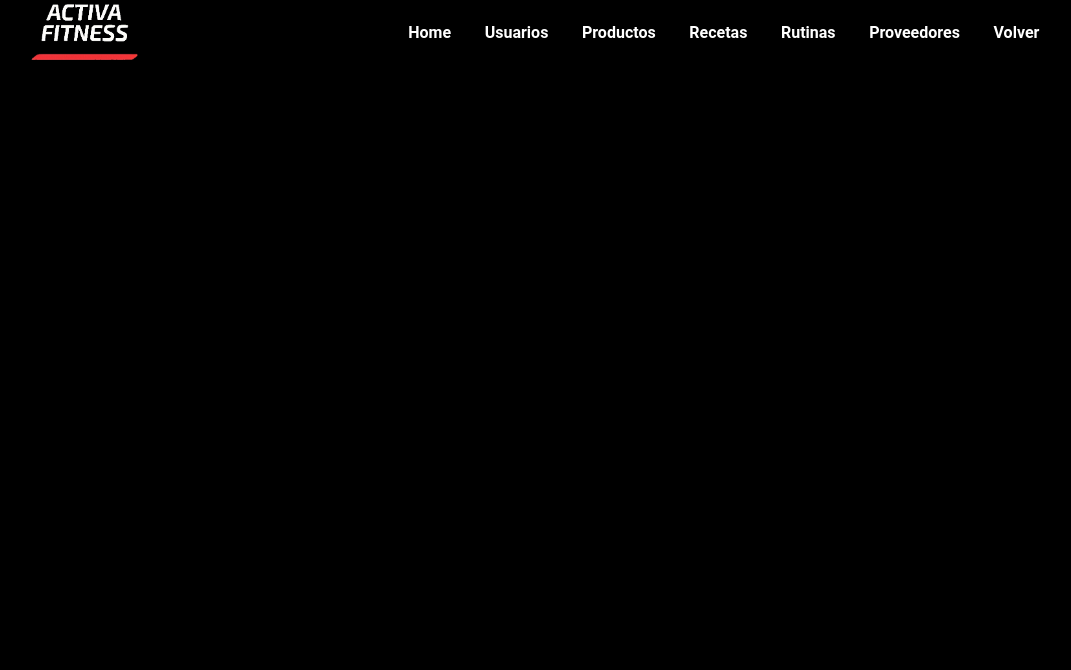
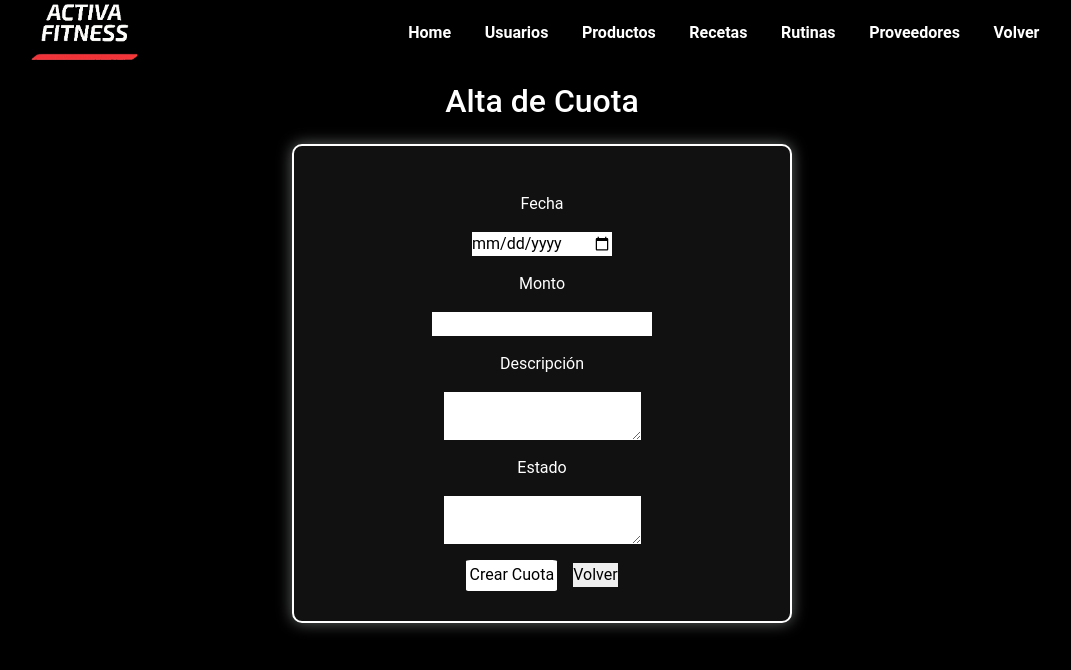
Before and after one commit to FrancoSeccaspina/proyectoFinal.io, a React (Create React App) app in the folder frontend/: page /cuotaNueva/1 in a window 1280 px wide. Shown: the top 670 px of the page, without its empty margins (98-1169 px from the left). Built offline with nearby package versions, Linux system fonts and the light colour scheme.

Commit message:
Se agrega boton agregar cuota con formulario, se crea el metodo crearCuota en controlador

```diff
--- /dev/null
+++ b/frontend/src/ABM/AltaCuota.jsx
@@ -0,0 +1,85 @@
+import React, { useState } from 'react';
+import { useNavigate, useParams } from 'react-router-dom';
+import axios from 'axios';
+import '../css/edicion.css';
+
+const AltaCuota = () => {
+  const { idUsuario } = useParams();
+  const navigate = useNavigate(); // ⬅️ Faltaba esto
+
+  const [cuota, setCuota] = useState({
+    fecha: '',
+    descripcion: '',
+    monto: '',
+    estado: '',
+    id_usuario: idUsuario || ''
+  });
+
+  const handleChange = (e) => {
+    const { name, value } = e.target;
+    setCuota(prev => ({
+      ...prev,
+      [name]: value
+    }));
+  };
+
+  const handleSubmit = async (e) => {
+    e.preventDefault();
+    try {
+      await axios.post('http://localhost:3032/api/cuotas', cuota);
+      console.log("Cuota creada exitosamente");
+      navigate('/Usuarios');
+    } catch (error) {
+      console.error('Error al crear cuota:', error);
+      alert(`Error: ${error.response?.data?.message || error.message}`);
+    }
+  };
+
+  return (
+    <div className="contenedor">
+      <h2>Alta de Cuota</h2>
+      <form onSubmit={handleSubmit} className="formulario">
+        <label>Fecha</label>
+        <input
+          type="date"
+          name="fecha"
+          value={cuota.fecha}
+          onChange={handleChange}
+          required
+        />
+
+        <label>Monto</label>
+        <input
+          type="number"
+          name="monto"
+          value={cuota.monto}
+          onChange={handleChange}
+          required
+        />
+
+        <label>Descripción</label>
+        <textarea
+          name="descripcion"
+          value={cuota.descripcion}
+          onChange={handleChange}
+          required
+        />
+
+        <label>Estado</label>
+        <textarea
+          name="estado"
+          value={cuota.estado}
+          onChange={handleChange}
+          required
+        />
+
+        <div className="acomodar">
+          <button type="submit" className="boton">Crear Cuota</button>
+          <button type="button" className="atras" onClick={() => navigate('/Usuarios')}>Volver</button>
+        </div>
+      </form>
+    </div>
+  );
+};
+
+export default AltaCuota;
--- a/frontend/src/App.jsx
+++ b/frontend/src/App.jsx
@@ -1,4 +1,3 @@
-
 import Productos from './component/Productos';
 import Home from './component/Home';
 import Usuario from "./component/Usuario";
@@ -6,22 +5,26 @@ import Rutinas from "./component/Rutinas";
 import Recetas from "./component/Recetas";
 import Sidebar from './component/Sidebar';
 import CuotaFormulario from './component/CuotaFormulario';
-import Proveedores from './component/Proveedores'
+import Proveedores from './component/Proveedores';
+
 import { BrowserRouter, Route, Routes } from 'react-router-dom';
+
 import EdicionReceta from './ABM/EdicionRece';
 import EdicionRutina from './ABM/EdicionRuti';
 import EdicionUsuario from './ABM/EdicionUsu';
 import EdicionProductos from './ABM/EdicionProd';
+
 import AltaProd from './ABM/AltaProd';
 import AltaRuti from './ABM/AltaRuti';
 import AltaRece from './ABM/AltaRece';
 import EdicionCuota from './ABM/EdicionCuota';
+import AltaCuota from './ABM/AltaCuota';
 
-function App(){
+function App() {
   return (
     <div>
       <BrowserRouter>
-      <Sidebar/>
+        <Sidebar />
         <Routes>
           <Route path="/" element={<Home />} />
           <Route path="/Productos" element={<Productos />} />
@@ -29,15 +32,22 @@ function App(){
           <Route path="/Rutinas" element={<Rutinas />} />
           <Route path="/Recetas" element={<Recetas />} />
           <Route path="/Proveedores" element={<Proveedores />} />
+
+          {/* Ediciones */}
           <Route path="/productos/editar/:id" element={<EdicionProductos />} />
           <Route path="/recetas/editar/:id" element={<EdicionReceta />} />
           <Route path="/rutinas/editar/:id" element={<EdicionRutina />} />
           <Route path="/usuarios/editar/:id" element={<EdicionUsuario />} />
+          <Route path="/cuota/editar/:id" element={<EdicionCuota />} />
+
+          {/* Altas */}
           <Route path="/productoNuevo" element={<AltaProd />} />
           <Route path="/rutinaNueva" element={<AltaRuti />} />
-         <Route path='/recetaNueva' element={<AltaRece />} />
+          <Route path="/recetaNueva" element={<AltaRece />} />
+          <Route path="/cuotaNueva/:idUsuario" element={<AltaCuota />} />
+
+          {/* Otros */}
           <Route path="/cuota/:id" element={<CuotaFormulario />} />
-         <Route path="/cuota/editarCuota/:id" element={<EdicionCuota />} />
         </Routes>
       </BrowserRouter>
     </div>
--- a/frontend/src/component/Usuario.jsx
+++ b/frontend/src/component/Usuario.jsx
@@ -1,58 +1,61 @@
-
-import React, {useState, useEffect} from 'react'
-import { Link  } from 'react-router-dom'
+import React, { useState, useEffect } from 'react';
+import { Link } from 'react-router-dom';
 import axios from 'axios';
 
 const Usuarios = () => {
-    const [usuarios, setUsuarios] = useState([])
-    const [search, setSearch] = useState("")
-    const showData = async ()=> {
+  const [usuarios, setUsuarios] = useState([]);
+  const [search, setSearch] = useState("");
+
+  const showData = async () => {
+    try {
       const response = await fetch("http://localhost:3032/api/usuarios");
       const data = await response.json();
       console.log('DATA RECIBIDA:', data);
       setUsuarios(data);
+    } catch (error) {
+      console.error('Error al obtener usuarios:', error);
+    }
+  };
 
-    }
-    //Funcion de busqueda
+  // Función de búsqueda
   const searcher = (e) => {
-        setSearch(e.target.value)
-        console.log(e.target.value)
-    }
+    setSearch(e.target.value);
+  };
 
-    //Metodo de filtrado
-    let resultado = [];
-    if (!search) {
-    resultado = usuarios;
-        } else {
-    resultado = usuarios.filter((dato) =>
-        dato.dni.toString().includes(search)
+  // Filtrado
+  const resultado = !search
+    ? usuarios
+    : usuarios.filter((usuario) =>
+        usuario.dni.toString().includes(search)
       );
-    }
-
 
   useEffect(() => {
     showData();
-      }, [])
-
+  }, []);
 
   const handleDelete = async (id) => {
-    if (window.confirm("¿Estás seguro de que querés eliminar esta rutina?")) {
+    if (window.confirm("¿Estás seguro de que querés eliminar este usuario?")) {
       try {
         await axios.delete(`http://localhost:3032/api/usuarios/${id}`);
         setUsuarios(prevUsuarios => prevUsuarios.filter(u => u.id !== id));
       } catch (error) {
-        console.error('Error al eliminar usuarios:', error);
+        console.error('Error al eliminar usuario:', error);
         alert(`Error: ${error.response?.data?.message || error.message}`);
       }
     }
   };
 
   return (
-
     <div className='mover_abajo'>
       <h2 className='box-title'>Lista de Usuarios</h2>
-    <Link to={`http://localhost:3032/register`} class="btn btn-primary" >Agregar Nuevo</Link>
-        <input value={search} onChange={searcher} type="text" placeholder='Buscar por DNI' className='form-control'/>
+      <Link to="/register" className="btn btn-primary">Agregar Nuevo</Link>
+      <input
+        value={search}
+        onChange={searcher}
+        type="text"
+        placeholder='Buscar por DNI'
+        className='form-control'
+      />
       <table className='table table-dark table-striped'>
         <thead>
           <tr>
@@ -60,29 +63,30 @@ const Usuarios = () => {
             <th>Apellido</th>
             <th>Celular</th>
             <th>DNI</th>
-                            <th>Apto Medico</th>
+            <th>Apto Médico</th>
             <th>Acciones</th>
           </tr>
         </thead>
         <tbody>
-                    { resultado.map((usuarios) =>(
-                        <tr key={usuarios.id}>
-                            <td>{usuarios.nombre}</td>
-                            <td>{usuarios.apellido}</td>
-                            <td>{usuarios.celular}</td>
-                            <td>{usuarios.dni}</td>
-                            <td>{usuarios.aptoMedico}</td>
+          {resultado.map((usuario) => (
+            <tr key={usuario.id}>
+              <td>{usuario.nombre}</td>
+              <td>{usuario.apellido}</td>
+              <td>{usuario.celular}</td>
+              <td>{usuario.dni}</td>
+              <td>{usuario.aptoMedico}</td>
               <td>
-                              <Link to={`/usuarios/editar/${usuarios.id}`} className="btn btn-success">Editar</Link>
-                              <button class="btn btn-danger" onClick={() => handleDelete(usuarios.id)}>Eliminar</button>
-                              <Link to={`/cuota/${usuarios.id}`} className="btn btn-primary">Cuota</Link>
+                <Link to={`/usuarios/editar/${usuario.id}`} className="btn btn-success">Editar</Link>{' '}
+                <button className="btn btn-danger" onClick={() => handleDelete(usuario.id)}>Eliminar</button>{' '}
+                <Link to={`/cuota/${usuario.id}`} className="btn btn-primary">Historial Cuota</Link>{' '}
+                <Link to={`/cuotaNueva/${usuario.id}`} className="btn btn-warning">Agregar Cuota</Link>
               </td>
             </tr>
           ))}
         </tbody>
       </table>
     </div>
-  )
-}
+  );
+};
 
-export default Usuarios
+export default Usuarios;
```
Also changed, not shown: 2 other files (tests, documents, lock files or other folders). Lines whose indentation alone changed are shown as unchanged.
